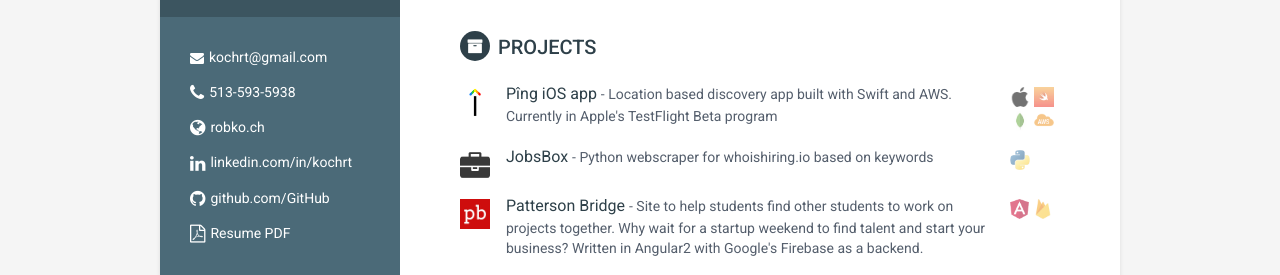
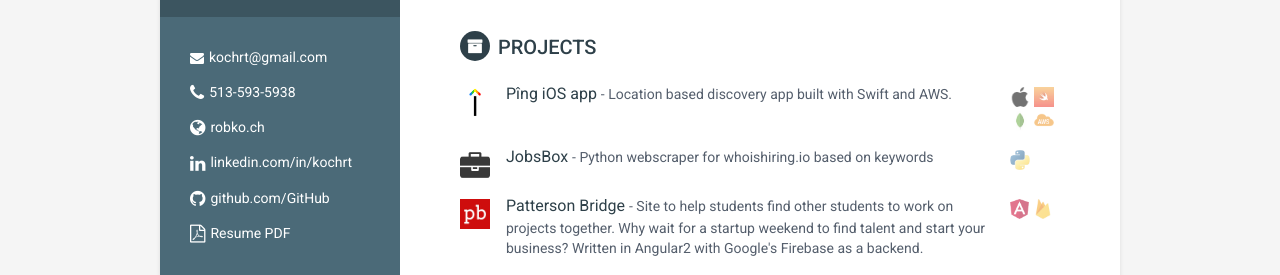
Before and after one commit to kochrt/kochrt.github.io, a Jekyll site: the page built from index.md, in a window 1280 px wide. Shown: the part 251-526 px from the top of the page. Built offline with Jekyll 4.4.1, drawn with Linux system fonts in a browser that asks for light colours.

Commit message:
ping not in testflight anymore

```diff
--- a/index.md
+++ b/index.md
@@ -12,7 +12,7 @@
         label: "Pîng iOS app",
         img: "ping",
         url: "https://itunes.apple.com/us/app/p%C3%AEng-color-tag/id1251194813?ls=1&mt=8",
-        details: "Location based discovery app built with Swift and AWS. Currently in Apple's TestFlight Beta program",
+        details: "Location based discovery app built with Swift and AWS.",
         stack: [
             ["iOS.png", "iOS"],
             ["Swift.jpeg", "Swift"],
```
